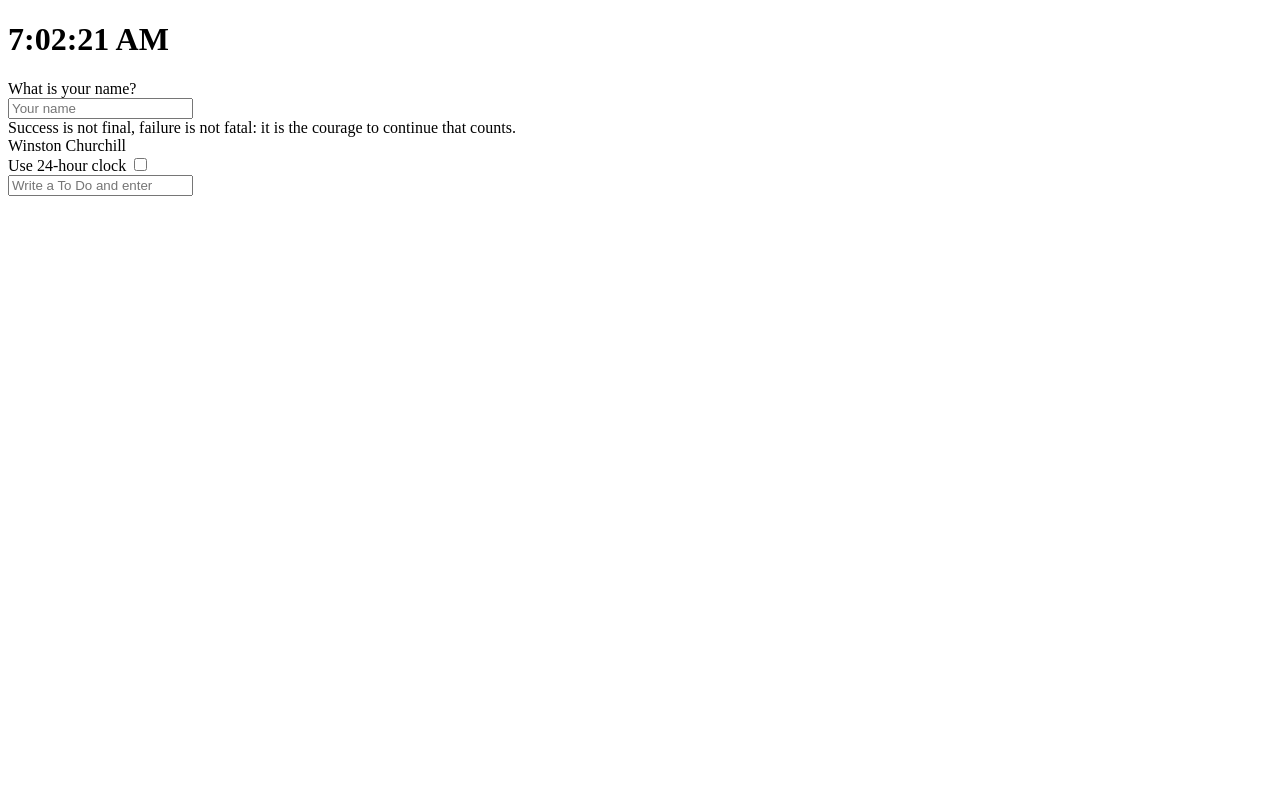
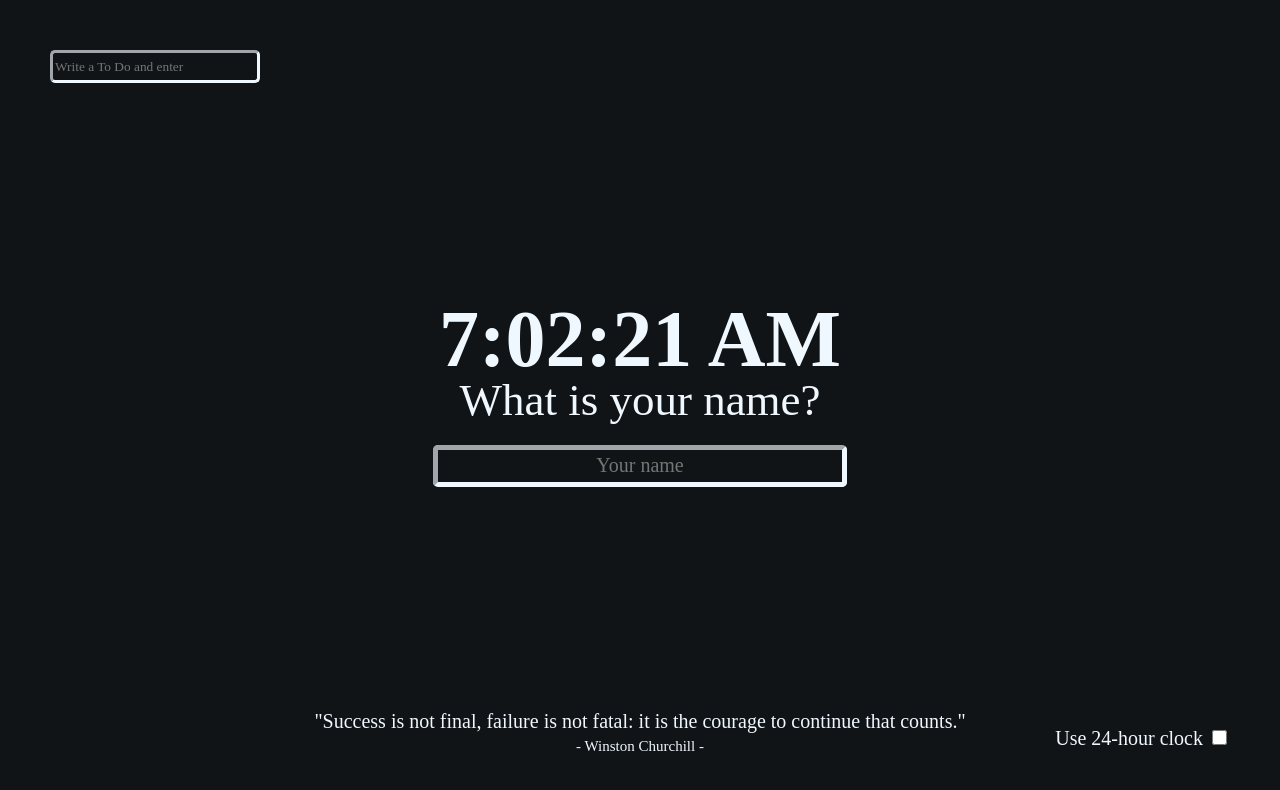
Before and after one commit to comteul06/momentum-clone.github.io, a plain HTML site: page index.html in a window 1280 px wide. Drawn offline with Linux system fonts and the light colour scheme; a web font is replaced by a local one.

Commit message:
code edit: 20221007 - 3

```diff
--- a/css/style.css
+++ b/css/style.css
@@ -1,3 +1,190 @@
+/* #region Fonts */
+
+@font-face {
+    font-family: 'gwedupower';
+    src: url('https://cdn.jsdelivr.net/gh/projectnoonnu/noonfonts_2201-2@1.0/GangwonEduPowerExtraBoldA.woff') format('woff');
+    font-weight: normal;
+    font-style: normal;
+}
+
+@font-face {
+    font-family: 'micegothic-bold';
+    src: url('https://cdn.jsdelivr.net/gh/projectnoonnu/noonfonts_2206-01@1.0/MICEGothic Bold.woff2') format('woff2');
+    font-weight: 700;
+    font-style: normal;
+}
+
+@font-face {
+    font-family: 'micegothic-light';
+    src: url('https://cdn.jsdelivr.net/gh/projectnoonnu/noonfonts_2206-01@1.0/MICEGothic Bold.woff2') format('woff2');
+    font-weight: 400;
+    font-style: normal;
+}
+
+/* #endregion */
+
 .hidden {
     display: none;
 }
+
+body {
+    text-align: center;
+
+    font-family: 'micegothic-light';
+    color: aliceblue;
+
+    background-color: rgb(17, 20, 22);
+}
+
+.center {
+    position: absolute;
+
+    width: 90vw;
+    right: 5vw;
+
+    height: 20vh;
+    top: 30vh;
+
+    text-align: inherit;
+}
+
+#clock {
+    margin-bottom: 0px;
+
+    font-family: 'gwedupower';
+    font-size: 80px;
+}
+
+#login-form, #greeting {
+    margin-top: 0px;
+
+    font-size: 45px;
+
+    line-height: 30px;
+}
+
+#login-form > input {
+    margin-top: 30px;
+
+    width: 400px;
+    height: 30px;
+
+    text-align: center;
+
+    background: transparent;
+
+    font-size: 20px;
+
+    border-width: 5px;
+    border-radius: 5px;
+    border-color: aliceblue;
+
+    color: inherit;
+    font-family: inherit;
+}
+
+.bottom-center {
+    position: absolute;
+
+    width: 90vw;
+    right: 5vw;
+
+    height: 5vh;
+    bottom: 50px;
+
+    text-align: inherit;
+
+    font-size: 20px;
+}
+
+#quote > span:first-child {
+    font-size: inherit;
+}
+
+#quote > span:last-child {
+    font-size: 15px;
+}
+
+.top-left {
+    text-align: left;
+
+    font-size: 15px;
+
+    position: absolute;
+
+    width: 20vw;
+    left: 50px;
+
+    height: 90vh;
+    top: 50px;
+}
+
+#todo-form > input {
+    height: 25px;
+    width: 200px;
+
+    text-align: left;
+
+    background: transparent;
+
+    border-width: 3px;
+    border-radius: 5px;
+    border-color: aliceblue;
+
+    font-family: 'micegothic-bold';
+    font-size: 15;
+    color: aliceblue;
+}
+
+#todo-list > li > button {
+    border-radius: 10px;
+    background-color: rgb(252, 252, 252);
+    font-family: 'micegothic-light';
+    color:rgb(20, 20, 20)k;
+}
+
+#todo-list > li{
+    margin-top: 10px;
+    margin-bottom: 10px;
+}
+
+ul {
+    position: fixed;
+    left: 35px;
+}
+
+.bottom-right {
+    text-align: right;
+
+    position: fixed;
+
+    right: 50px;
+    bottom: 50px;
+
+    font-family: 'micegothic-bold';
+    font-size: 20px;
+}
+
+input#clock-type {
+    accent-color: #448fff;
+    width: 15px;
+    height: 15px;
+}
+
+.top-right {
+    text-align: right;
+
+    position: absolute;
+    top: 50px;
+    right: 50px;
+}
+
+#weather > span:first-child {
+    font-family: 'micegothic-bold';
+    font-size: 25px;
+}
+
+#weather > span:last-child {
+    font-family: 'micegothic-light';
+    font-size: 15px;
+}
--- a/index.html
+++ b/index.html
@@ -33,7 +33,7 @@
         Use 24-hour clock <input type="checkbox" name="24-hour clock" id="clock-type">
     </div>
 
-    <div class="bottom-left">
+    <div class="top-left">
         <form id="todo-form">
             <input type="text" placeholder="Write a To Do and enter" required>
         </form>
@@ -41,9 +41,9 @@
         <ul id="todo-list"></ul>
     </div>
 
-    <div class="top-left">
+    <div class="top-right">
         <div id="weather">
-            <span></span>
+            <span></span><br>
             <span></span>
         </div>
     </div>
--- a/js/greeting.js
+++ b/js/greeting.js
@@ -10,6 +10,45 @@ const greeting = document.querySelector("#greeting");
 
 const HIDDEN_CLASSNAME = "hidden";
 const USERNAME_KEY = "username";
+
+//#endregion
+
+//#region Variables
+
+const greetingWords = [
+    {
+        start: "What's up, ",
+        end: "?"
+    },
+    {
+        start: "Hey there, ",
+        end: "!"
+    },
+    {
+        start: "Having a nice day, ",
+        end: "?"
+    },
+    {
+        start: "Did you do well, ",
+        end: "?"
+    },
+    {
+        start: "Howdy do, ",
+        end: "?"
+    },
+    {
+        start: "Have a nice day, ",
+        end: "!"
+    },
+    {
+        start: "Hope you have a great day, ",
+        end: "!"
+    },
+    {
+        start: "A nice day for coding, ",
+        end: "!"
+    }
+]
 
 //#endregion
 
@@ -26,7 +65,8 @@ function onLoginSubmit(event) {
 
 function paintGreetings(username) {
     greeting.classList.remove(HIDDEN_CLASSNAME);
-    greeting.innerText = `Hello ${username}!`;
+    const randomGreeting = greetingWords[Math.floor(Math.random() * greetingWords.length)];
+    greeting.innerText = `${randomGreeting.start} ${username}${randomGreeting.end}`;
 }
 
 //#endregion
--- a/js/quotes.js
+++ b/js/quotes.js
@@ -38,5 +38,5 @@ const author = document.querySelector("div#quote span:last-child");
 
 const todaysQuote = quotes[Math.floor(Math.random() * quotes.length)];
 
-quote.innerText = todaysQuote.quote;
-author.innerText = todaysQuote.author;
+quote.innerText = `"${todaysQuote.quote}"`;
+author.innerText = `- ${todaysQuote.author} -`;
--- a/js/todo.js
+++ b/js/todo.js
@@ -56,6 +56,7 @@ function paintToDo(toDoObj) {
     button.addEventListener("click", deleteToDo);
 
     li.appendChild(span);
+    li.innerText += " ";
     li.appendChild(button);
 
     toDoList.appendChild(li);
```
